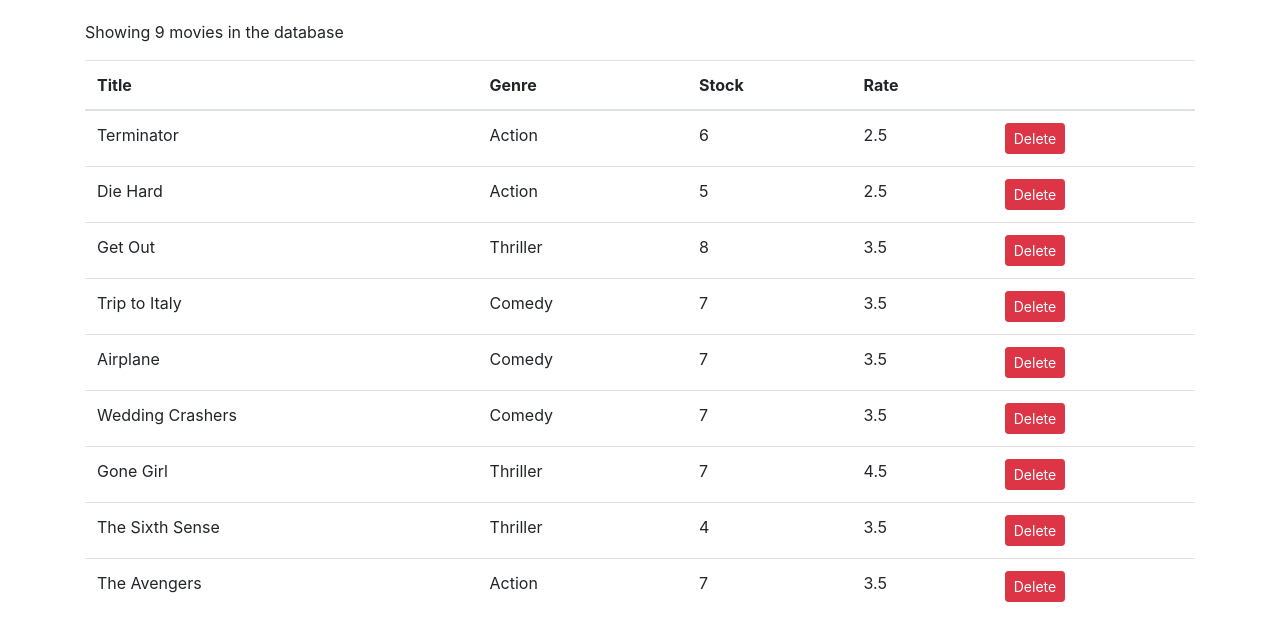
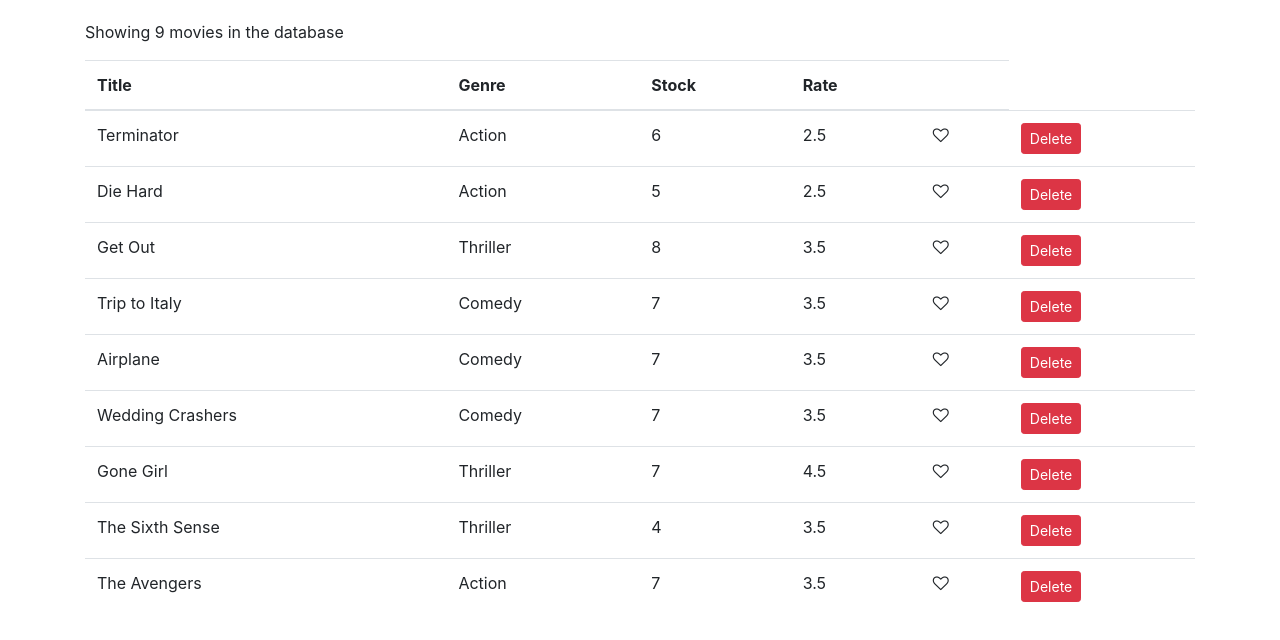
Before and after one commit to Atrej3000/Vidly, a React (Create React App) app: page / in a window 1280 px wide. Shown: the top 640 px of the page. Built offline with nearby package versions, Linux system fonts and the light colour scheme.

Commit message:
Implementing of Like Component

```diff
--- /dev/null
+++ b/src/components/like.jsx
@@ -0,0 +1,26 @@
+import React, { Component } from "react";
+import "font-awesome/css/font-awesome.css";
+
+class Like extends Component {
+  state = { clicked: false };
+
+  handleLike = () => {
+    const { clicked } = this.state;
+    this.setState({ clicked: !clicked });
+  };
+  renderButtonClass = () => {
+    let button = "fa fa-heart";
+    return this.state.clicked ? button : button + "-o";
+  };
+  render() {
+    return (
+      <i
+        className={this.renderButtonClass()}
+        aria-hidden="true"
+        onClick={this.handleLike}
+      ></i>
+    );
+  }
+}
+
+export default Like;
--- a/src/components/movies.jsx
+++ b/src/components/movies.jsx
@@ -1,4 +1,5 @@
 import React, { Component } from "react";
+import Like from "./like";
 
 class Movies extends Component {
   render() {
@@ -27,6 +28,9 @@ class Movies extends Component {
                 <td>{movie.numberInStock}</td>
                 <td>{movie.dailyRentalRate}</td>
                 <td>
+                  <Like />
+                </td>
+                <td>
                   <button
                     onClick={() => this.props.onDelete(movie)}
                     className="btn btn-danger btn-sm"
```
